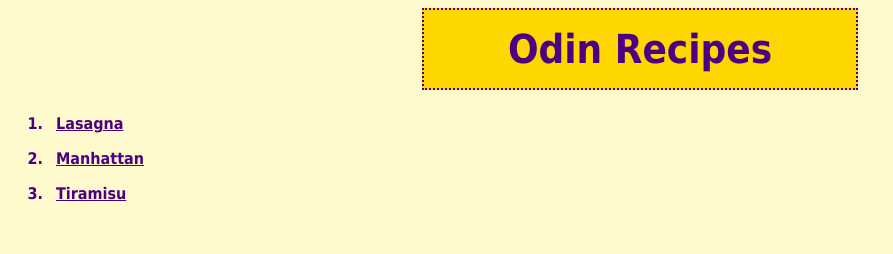
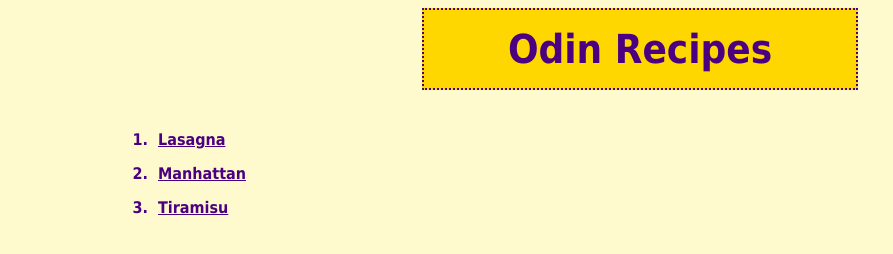
Before and after one commit to aingebritson/odin-recipes, a plain HTML site: page index.html in a window 1280 px wide. Shown: the whole page, without its empty margins (0-893 px from the left). Drawn offline with Linux system fonts and the light colour scheme.

Commit message:
Style the index using box model

```diff
--- a/style.css
+++ b/style.css
@@ -16,8 +16,11 @@ h1 {
 
 ol {
     font-weight: bold;
+    margin: 25px 100px;
+    padding: 5px 0px 5px 40px;
 }
 
 li {
-    padding: 8px;
+    padding: 5px;
+    margin: 5px;
 }
```
